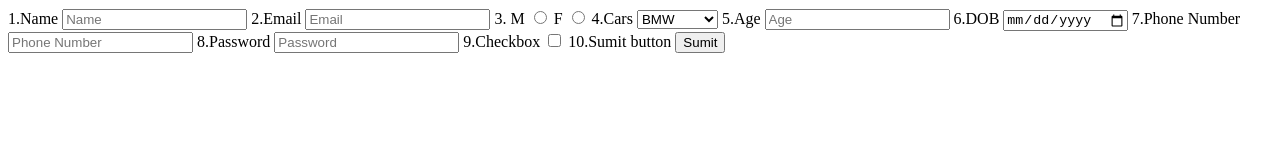
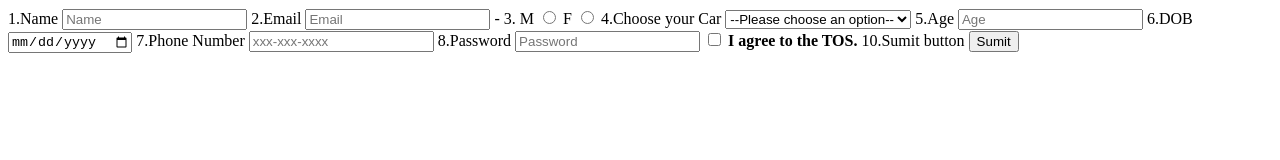
Before and after one commit to acciojob/signup-form-car-ashwanimaurya85, a website: page main.html in a window 1280 px wide. Drawn offline with Linux system fonts and the light colour scheme.

Commit message:
created a submission

```diff
--- a/main.html
+++ b/main.html
@@ -15,9 +15,9 @@
 		</dev>
 		<dev>
 	<label for="email">2.Email</label>
-	<input type="text" id="Email" placeholder="Email" required >
+	<input type="email" id="email" placeholder="Email" required >
 </dev>
-		<dev>
+		<dev>-
 
 			<label for="gender">3. M</label>
 	<input type="radio" name="gender" placeholder="gender" required>
@@ -25,7 +25,9 @@
 	<input type="radio" name="gender" placeholder="gender" required>
 		</dev>
 		<dev>
-	4.Cars <select id="cars" placeholder="Cars" required>
+	<label for="cars">4.Choose your Car</label>
+			  <select name="cars" id="cars" required>
+				  <option value="" disabled selected>--Please choose an option--</option>
 
 		<option value="car">BMW</option>
 		<option value="car">Audi</option>
@@ -41,16 +43,16 @@
 	<input type="date" id="dob" placeholder="DOB" required>
 		</dev>
 		<dev>
-	<label for="number">7.Phone Number</label>
-	<input type="number" id="number" placeholder="Phone Number" required>
+	<label for="tel">7.Phone Number</label>
+	<input type="tel" name="tel" id="tel" placeholder="xxx-xxx-xxxx" required>
 		</dev>
 		<dev>
-	<label for="name">8.Password</label>
-	<input type="password" id="name" placeholder="Password" required>
+	<label for="password">8.Password</label>
+	<input type="password" id="password" placeholder="Password" required>
 		</dev>
 		<dev>
-	<label for="name">9.Checkbox</label>
-	<input type="checkbox" id="name" placeholder="Checkbox" required>
+<label for="tos"></label>
+			<input type="checkbox" name="tos"id="tos"> <b>I agree to the TOS.</b>
 		</dev>
 		<dev>
 	<label for="name">10.Sumit button</label>
```
